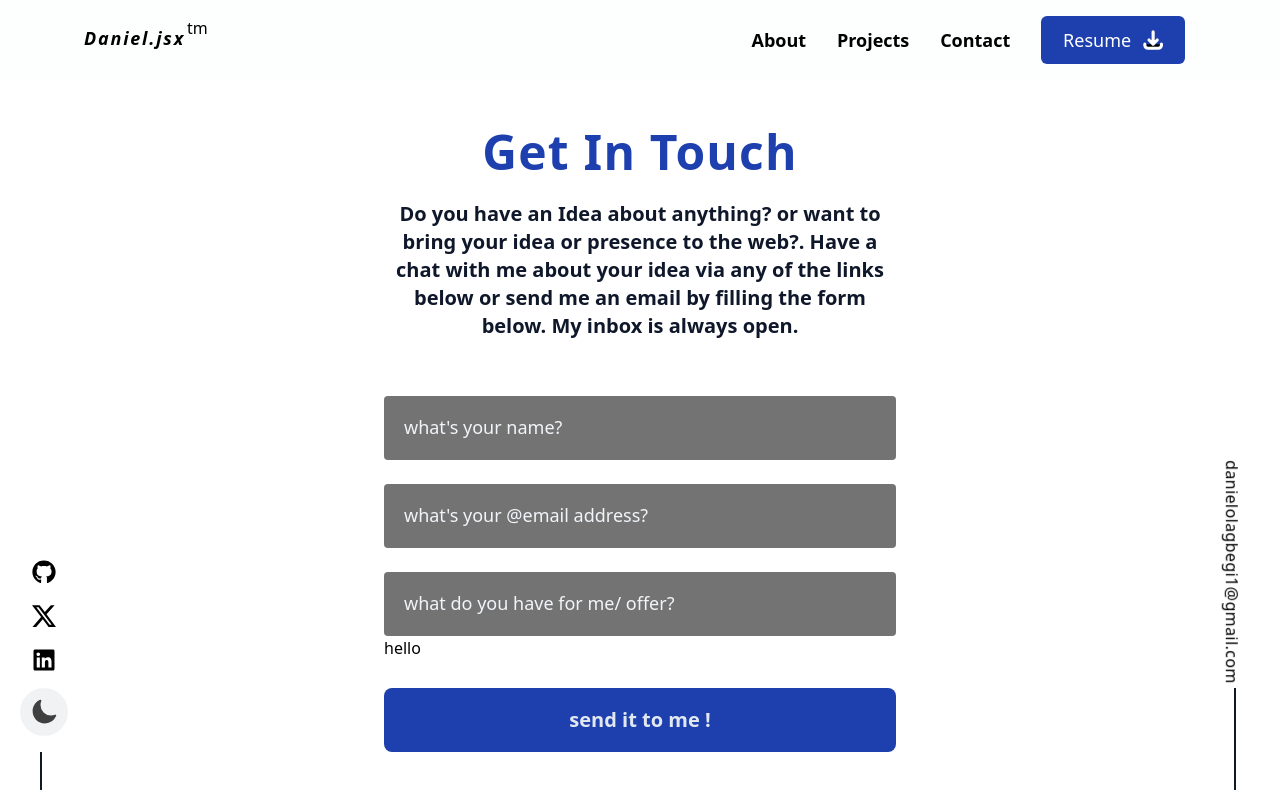
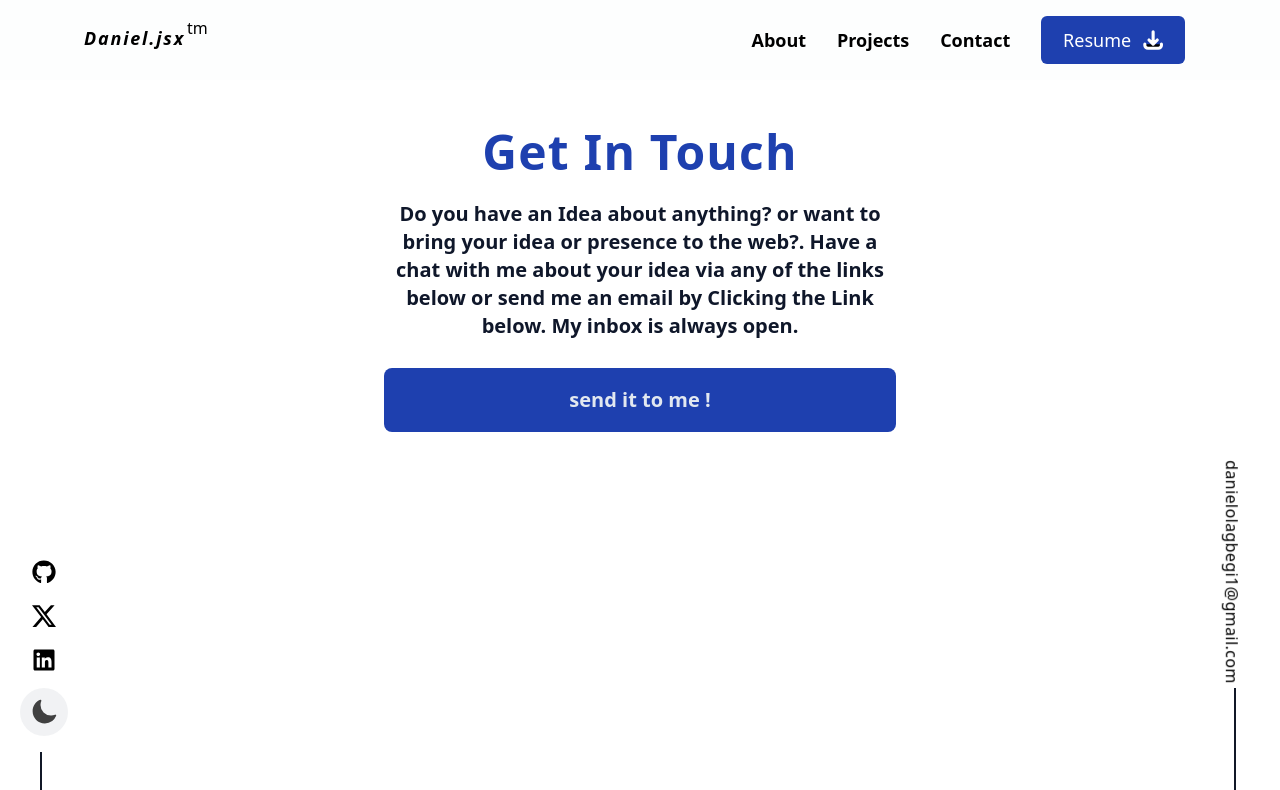
Before and after one commit to daniel-js0/myportfolio, a Next.js app: page /contact in a window 1280 px wide. Shown: the top 790 px of the page. Built offline with nearby package versions, Linux system fonts and the light colour scheme.

Commit message:
added an email link

```diff
--- a/app/contact/page.jsx
+++ b/app/contact/page.jsx
@@ -22,35 +22,17 @@ const Contact = () => {
         <p className={`mt-6 px-5 md:px-1 text-lg text-slate-900 font-semibold dark:text-slate-100  md:text-xl  text-center
         delay-200 duration-500 ${isVisible ? 'translate-y-0 opacity-100' : ' translate-y-12 opacity-0'}`}>Do you have an Idea about anything? or want to bring your idea or presence to the web?.
             Have a chat with me about your idea via any of the links below or send me an email by
-            filling the form below. My inbox is always open.</p>
+            Clicking the Link below. My inbox is always open.</p>
 
-        <input type="text"
-        className={`w-[100%] mx-auto h-16 focus:outline-blue-500 placeholder:text-slate-100 placeholder:text-lg px-5  rounded bg-neutral-500  mt-14
-        delay-300 duration-700 ${isVisible ? 'translate-y-0 opacity-100' : ' translate-y-12 opacity-0'}`}
-        placeholder="what's your name?"
-        />
 
-        <input type="email"
-        className={`w-[100%] h-16 focus:outline-blue-500 placeholder:text-slate-100 placeholder:text-lg px-5 rounded bg-neutral-500 mt-6
-        delay-300 duration-700 ${isVisible ? 'translate-y-0 opacity-100' : ' translate-y-12 opacity-0'}`}
-        placeholder="what's your @email address?"
-        />
 
-        <input type="text"
-        className={`w-[100%] h-16 focus:outline-blue-500 placeholder:text-slate-100 placeholder:text-lg px-5 rounded bg-neutral-500 mt-6
-        delay-300 duration-700 ${isVisible ? 'translate-y-0 opacity-100' : ' translate-y-12 opacity-0'}`}
-        placeholder="what do you have for me/ offer?"
-        />
 
         <a href="mailto:danielolagbegi1@gmail.com">
-          hello
+          <button className={`w-[100%] h-16 bg-blue-800 rounded-lg mt-7 text-xl font-bold text-slate-200
+          delay-300 duration-700 ${isVisible ? 'translate-y-0 opacity-100' : ' translate-y-12 opacity-0'}`}>
+                send it to me !
+          </button>
         </a>
-
-
-        <button className={`w-[100%] h-16 bg-blue-800 rounded-lg mt-7 text-xl font-bold text-slate-200
-        delay-300 duration-700 ${isVisible ? 'translate-y-0 opacity-100' : ' translate-y-12 opacity-0'}`}>
-              send it to me !
-        </button>
 
 
       </div>
```
